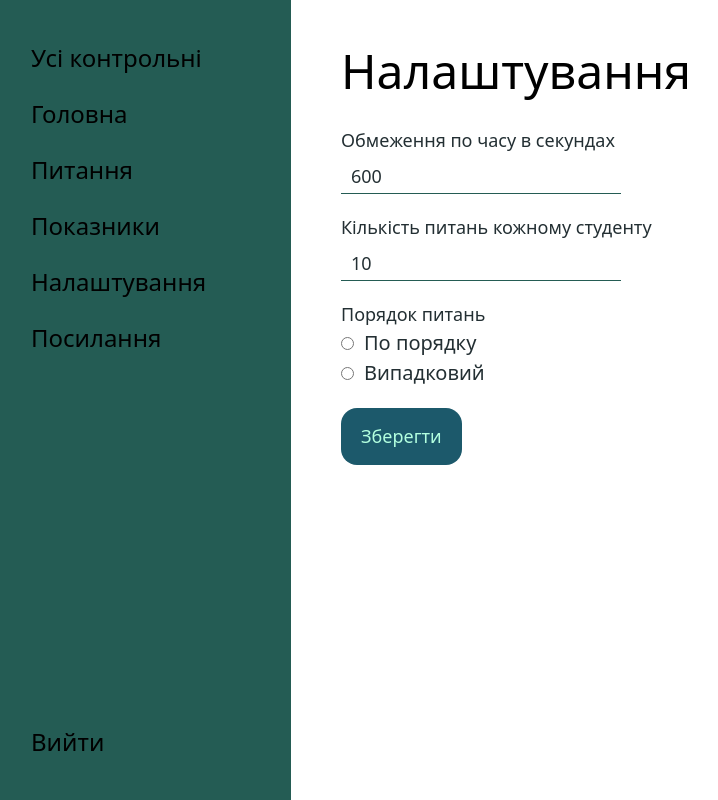
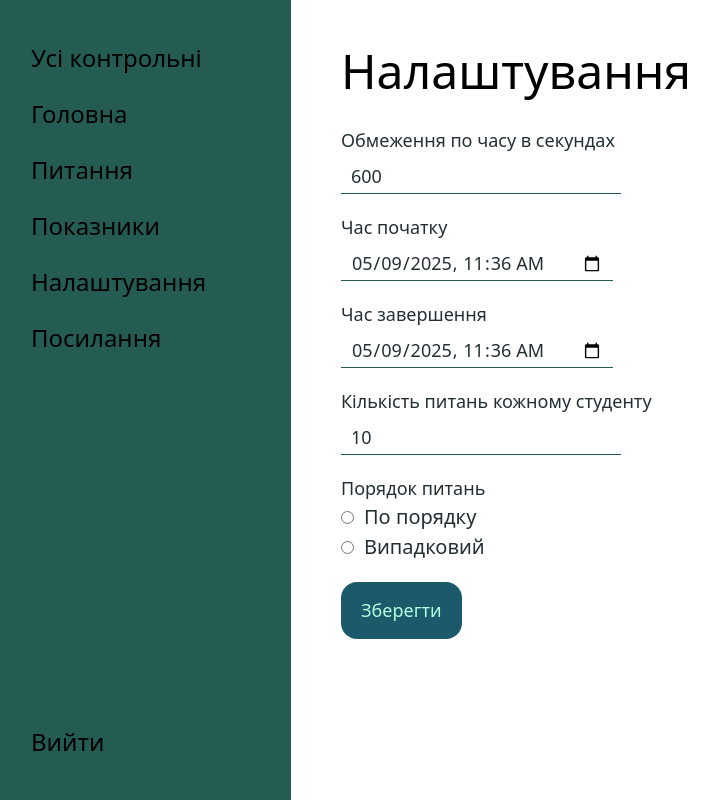
Before and after one commit to rodion4649/dyplom, a React (Vite) app: page /settings in a window 1280 px wide. Shown: the whole page, without its empty margins (9-727 px from the left). Built offline with nearby package versions, Linux system fonts and the light colour scheme; no server answers.

Commit message:
додано обмеження по часу початку

```diff
--- a/src/pages/SettingsPage.tsx
+++ b/src/pages/SettingsPage.tsx
@@ -9,6 +9,8 @@ export default () => {
         questionsOrder: undefined,
         timeLimit: 600,
         questionsPerSession: 10,
+        startTime: new Date(),
+        endTime: new Date(),
     });
 
     const navigate = useNavigate();
@@ -32,7 +34,7 @@ export default () => {
             <div className="page-container">
                 <h1 className="page-title">Налаштування</h1>
                 <p className="field-title">Обмеження по часу в секундах</p>
-                { <input type="number" className="text-input color-dark" placeholder="Обмеження в секундах" value={settings.timeLimit}
+                {<input type="number" className="text-input color-dark" placeholder="Обмеження в секундах" value={settings.timeLimit}
                     onChange={(e) => {
                         setSettings((prevSettings) => ({
                             ...prevSettings,
@@ -40,8 +42,35 @@ export default () => {
                         }))
                     }}
                 />}
+
+                <p className="field-title">Час початку</p>
+                {<input type="datetime-local" className="text-input color-dark" value={settings.startTime ?
+                    new Date(settings.startTime.getTime() - settings.startTime.getTimezoneOffset() * 60000).toISOString().slice(0, 16) :
+                    ""}
+                    onChange={(e) => {
+                        console.log(e.target.value)
+                        setSettings((prevSettings) => ({
+                            ...prevSettings,
+                            startTime: e.target.value ? new Date(e.target.value) : undefined
+                        }))
+                    }}
+                />}
+
+                <p className="field-title">Час завершення</p>
+                {<input type="datetime-local" className="text-input color-dark" value={settings.endTime ?
+                    new Date(settings.endTime.getTime() - settings.endTime.getTimezoneOffset() * 60000).toISOString().slice(0, 16) :
+                    ""}
+                    onChange={(e) => {
+                        console.log(e.target.value)
+                        setSettings((prevSettings) => ({
+                            ...prevSettings,
+                            endTime: e.target.value ? new Date(new Date(e.target.value).getTime()) : undefined
+                        }))
+                    }}
+                />}
+
                 <p className="field-title">Кількість питань кожному студенту</p>
-                { <input type="number" className="text-input color-dark" placeholder="Кількість питань" value={settings.questionsPerSession}
+                {<input type="number" className="text-input color-dark" placeholder="Кількість питань" value={settings.questionsPerSession}
                     onChange={(e) => {
                         setSettings((prevSettings) => ({
                             ...prevSettings,
@@ -49,6 +78,7 @@ export default () => {
                         }))
                     }}
                 />}
+
                 <p className="field-title">Порядок питань</p>
                 <div>
                     <label>
@@ -76,6 +106,7 @@ export default () => {
                         </div>
                     </label>
                 </div>
+
                 <button className="button" type="submit" onClick={() => {
                     updateSettings(examId ?? "", settings);
                 }}>
--- a/src/pages/TestQuestionPage.tsx
+++ b/src/pages/TestQuestionPage.tsx
@@ -33,6 +33,9 @@ export default () => {
             )) {
             navigate("/test/result");
           } else {
+            setQuestions(data.questions);
+            setQuestionsNumber(data.totalQuestionsNumber);
+
             if (data.timeLimit) {
               const interval = setInterval(() => {
                 const currentTime = Date.now();
@@ -43,9 +46,6 @@ export default () => {
               }, 1000);
               return () => clearInterval(interval);
             }
-
-            setQuestions(data.questions);
-            setQuestionsNumber(data.totalQuestionsNumber);
           }
         })
         .catch((error) => {
--- a/src/pages/TestStartPage.tsx
+++ b/src/pages/TestStartPage.tsx
@@ -7,7 +7,13 @@ import { Exam } from "../types";
 
 export default () => {
     const navigate = useNavigate();
-    const [examData, setExamData] = useState<Pick<Exam, "title" | "description">>({ title: "назва", description: "опис" });
+    const [examData, setExamData] = useState<
+        Pick<Exam, "title" | "description">
+        & Pick<Exam["settings"], "startTime">
+        & Pick<Exam["settings"], "endTime">
+    >
+        ({ title: "назва", description: "опис" });
+
     const [userName, setUserName] = useState<string>("");
 
     const location = useLocation();
@@ -35,7 +41,15 @@ export default () => {
                 <p>
                     {examData.description}
                 </p>
-                <input type="text" className="text-input" placeholder="Ваше ім'я" value={userName}
+                {((examData.startTime && Date.now() < examData.startTime.getTime()) ||
+                    (examData.endTime && Date.now() > examData.endTime.getTime())
+                ) ?
+                    <>
+                        Цей екзамен доступний {examData.startTime ? `з ${examData.startTime.toLocaleDateString()} ${examData.startTime.toLocaleTimeString()} ` : ""} {examData.endTime ? `до ${examData.endTime.toLocaleDateString()} ${examData.endTime.toLocaleTimeString()} ` : ""}
+                    </>
+                    :
+                    <>
+                        < input type="text" className="text-input" placeholder="Ваше ім'я" value={userName}
                             onChange={(e) => { setUserName(e.target.value) }} />
                         <button className="button full-width" onClick={() => {
                             if (userName.length) {
@@ -51,6 +65,10 @@ export default () => {
                         }}>
                             Кнопка почати
                         </button>
+                    </>
+
+
+                }
             </div>
         </div>
     )
--- a/src/services/TestService.tsx
+++ b/src/services/TestService.tsx
@@ -32,7 +32,13 @@ export const getSession = async (
 ): Promise<TestSession> => {
   return new Promise((resolve) => {
     resolve({
-      startTime: new Date(1747066007883 - 5 * 60 * 1000), timeLimit: 600, completed: false, examId: 1, id: "123", totalQuestionsNumber: 1, userName: "1234",
+      startTime: new Date(),
+      timeLimit: 600,
+      completed: false,
+      examId: 1,
+      id: "123",
+      totalQuestionsNumber: 1,
+      userName: "1234",
       questions: [{
         points: 1,
         quesId: 1,
--- a/src/types.tsx
+++ b/src/types.tsx
@@ -35,13 +35,15 @@ export interface Settings {
     questionsOrder?: "inOrder" | "random",
     timeLimit: number,
     questionsPerSession: number,
+    startTime?: Date,
+    endTime?: Date,
 }
 
 export interface TestSession {
     id: string,
     userName: string,
     examId: number,
-    startTime: string,
+    startTime: Date,
     timeLimit: number,
     completed: boolean,
     // це тільки ті питання, що залишилися
```
Lines whose indentation alone changed are shown as unchanged.
